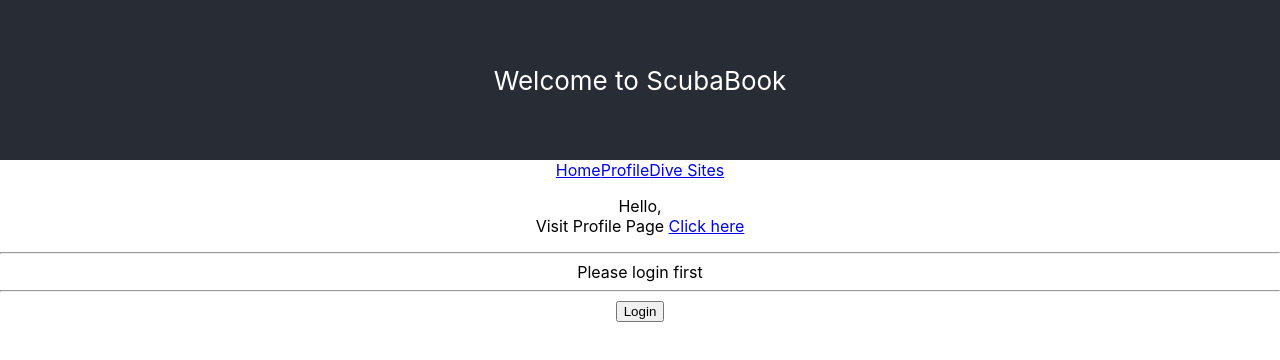
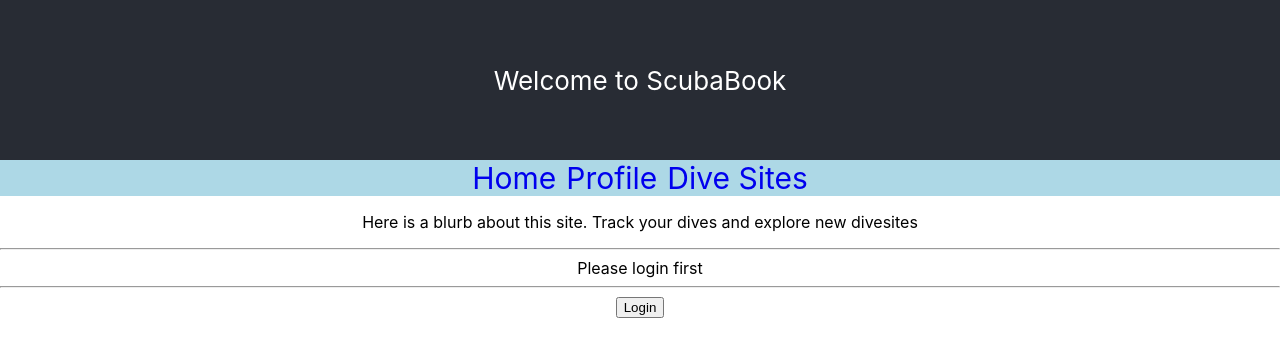
Before and after one commit to jgrantbrown/auth0react, a React (Create React App) app: page / in a window 1280 px wide. Shown: the top 360 px of the page. Built offline with nearby package versions, Linux system fonts and the light colour scheme; what auth0-js would draw is missing.

Commit message:
setup css for nav, need to style correct

```diff
--- a/src/App.js
+++ b/src/App.js
@@ -6,6 +6,7 @@ import Profile from './components/Profile';
 import DiveSites from './components/DiveSites/DiveSites';
 import NotFound from './components/NotFound';
 import Callback from './components/Callback';
+import NavBar from './components/NavBar/NavBar'
 
 import {
   Route,
@@ -25,12 +26,7 @@ class App extends Component {
       <header className="App-header">
       <p>Welcome to  ScubaBook {this.props.name} </p>
       </header>
-      <nav>
-      <Link to="/">Home</Link>
-      <Link to="/profile">Profile</Link>
-      <Link to="/divesites">Dive Sites</Link>
-      </nav>
-
+        <NavBar />
       <div>
       <Switch>
       <Route path="/" exact render={(props)=> <Main {...this.props}/> }/>
--- a/src/components/DiveSites/DiveSiteCard.css
+++ b/src/components/DiveSites/DiveSiteCard.css
@@ -1,3 +1,6 @@
+
+/* USe flexbox for cards to layou in a row */
+
 .DiveSiteCard{
   display:flex;
   flex-direction: column;
--- a/src/components/DiveSites/DiveSiteCard.js
+++ b/src/components/DiveSites/DiveSiteCard.js
@@ -6,6 +6,7 @@ class DiveSiteCard extends Component {
     return (<div className="DiveSiteCard" key={this.props.dive.id}>
                 <p>{this.props.dive.name}  Located:{this.props.dive.location}</p>
                 <p>Description: {this.props.dive.description}</p>
+                <a href="">More details</a>
             </div>
     );
   }
--- a/src/components/Main.js
+++ b/src/components/Main.js
@@ -6,8 +6,7 @@ class Main extends Component {
   render(){
   return (
     <div>
-      <p>Hello, {this.props.name}<br/>
-      Visit Profile Page <a href='/profile'>Click here</a>
+      <p>Here is a blurb about this site. Track your dives and explore new divesites
       </p>
 
       { !this.props.auth.isAuthenticated() &&
@@ -15,10 +14,15 @@ class Main extends Component {
           <hr/>Please login first
           <hr/>
           <button onClick={this.props.auth.login}> Login </button>
-        </div> || <div>
+        </div>
+      }
+      { this.props.auth.isAuthenticated() &&
+        <div>
           <button onClick={this.props.auth.logout}> Logout </button>
         </div>
       }
+
+
     </div>
   );
 }
--- /dev/null
+++ b/src/components/NavBar/NavBar.css
@@ -0,0 +1,26 @@
+nav{
+  background: lightblue;
+}
+
+.navItem{
+  text-decoration: none;
+  font-size: 30px;
+  margin: 5px;
+}
+
+/* a:link {
+    text-decoration: none;
+} */
+
+a:visited {
+    color: blue;
+}
+
+a:hover {
+    text-decoration: underline;
+    color: black;
+}
+
+a:active {
+    text-decoration: underline;
+}
--- /dev/null
+++ b/src/components/NavBar/NavBar.js
@@ -0,0 +1,20 @@
+import React, {Component} from 'react';
+import {NavLink} from "react-router-dom";
+
+import "./NavBar.css"
+
+
+class NavBar extends Component {
+
+  render(){
+    return (  <nav>
+      <NavLink className="navItem" to="/">Home</NavLink>
+      <NavLink className="navItem" to="/profile">Profile</NavLink>
+      <NavLink className="navItem" to="/divesites">Dive Sites</NavLink>
+      </nav>
+    );
+  }
+}
+
+
+export default NavBar;
--- a/src/components/Profile.js
+++ b/src/components/Profile.js
@@ -7,7 +7,7 @@ class Profile extends Component {
     let profileData = this.props.auth.getProfile();
   return (
     <div>
-      <a href="/">Home</a> <button onClick={this.props.auth.logout}>Logout</button>
+       <button onClick={this.props.auth.logout}>Logout</button>
       <p>{profileData.name}</p>
       <img src={profileData.picture} alt="profile"/>
 
```
